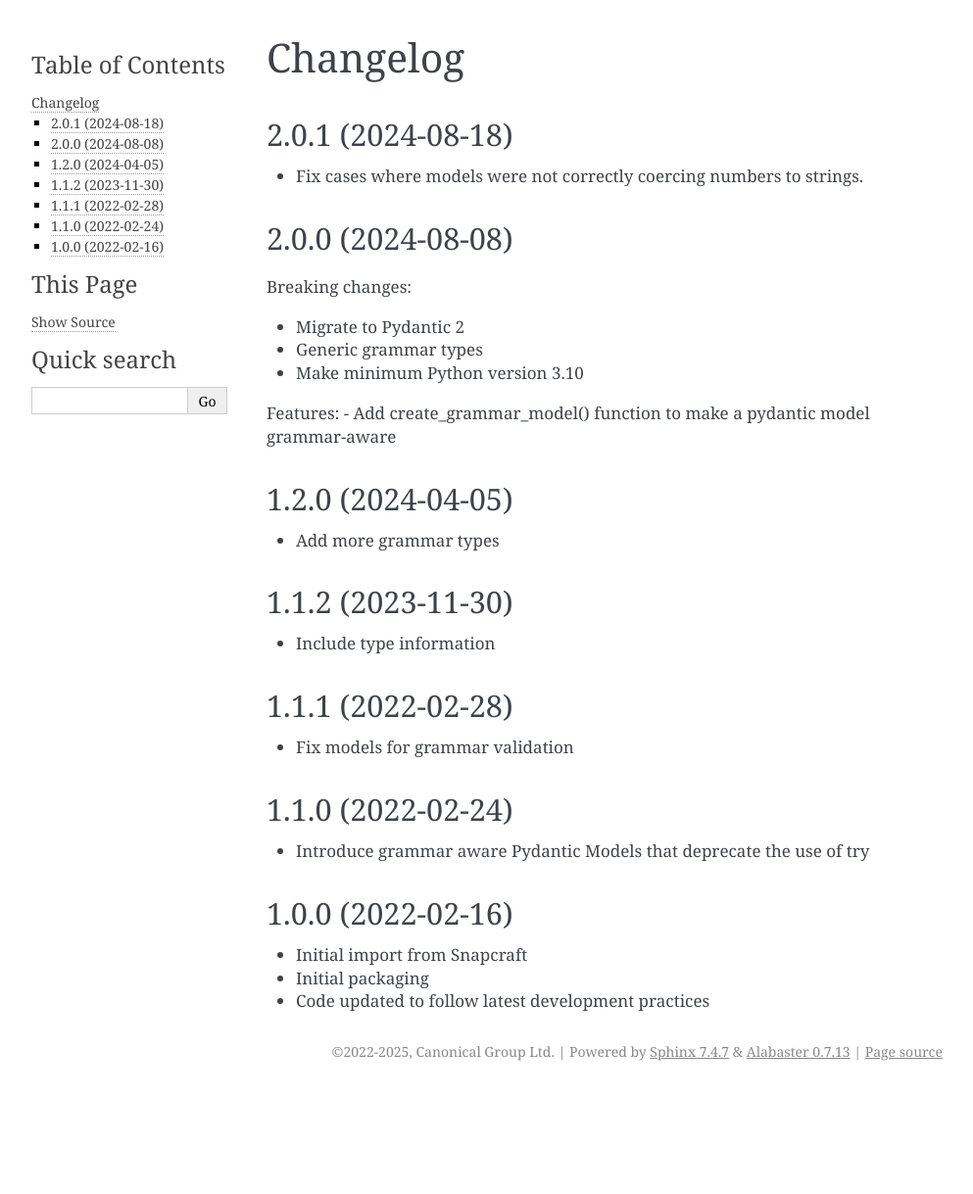
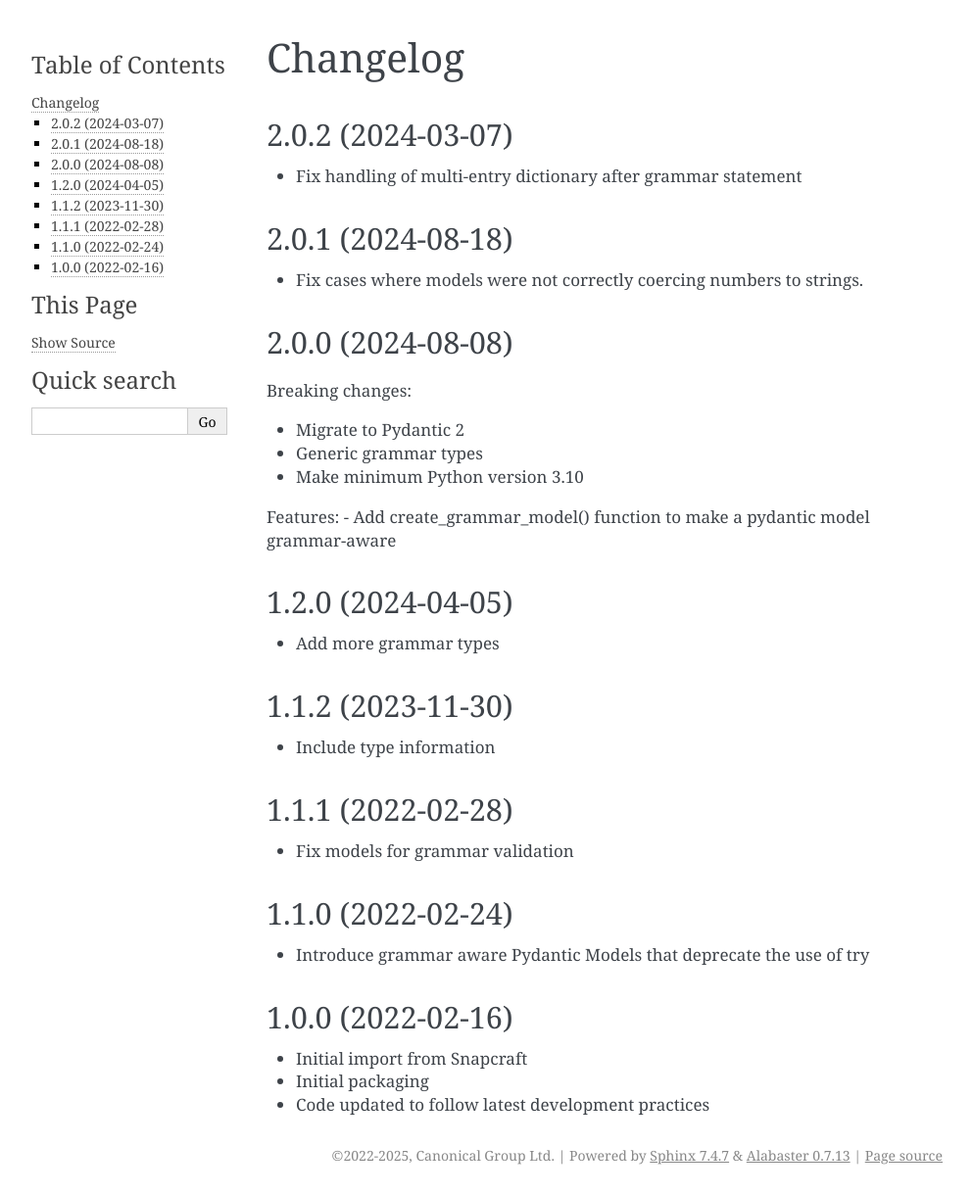
Before and after one commit to canonical/craft-grammar, a Sphinx documentation site: the page built from docs/changelog.rst, in a window 1280 px wide. Shown: the whole page at 98% size, without its empty margins (148-1141 px from the left). Built offline with Sphinx 7.4.7, drawn with Linux system fonts in a browser that asks for light colours; pages that are not in the unit, such as notebooks, are missing from menus; before the commit the page ends 1113 px from its top, so only the background shows below that.

Commit message:
docs(changelog): add 2.0.2
Signed-off-by: Paul Mars <paul.mars@canonical.com>

```diff
--- a/docs/changelog.rst
+++ b/docs/changelog.rst
@@ -1,6 +1,11 @@
 *********
 Changelog
 *********
+
+2.0.2 (2024-03-07)
+------------------
+
+- Fix handling of multi-entry dictionary after grammar statement
 
 2.0.1 (2024-08-18)
 ------------------
```
